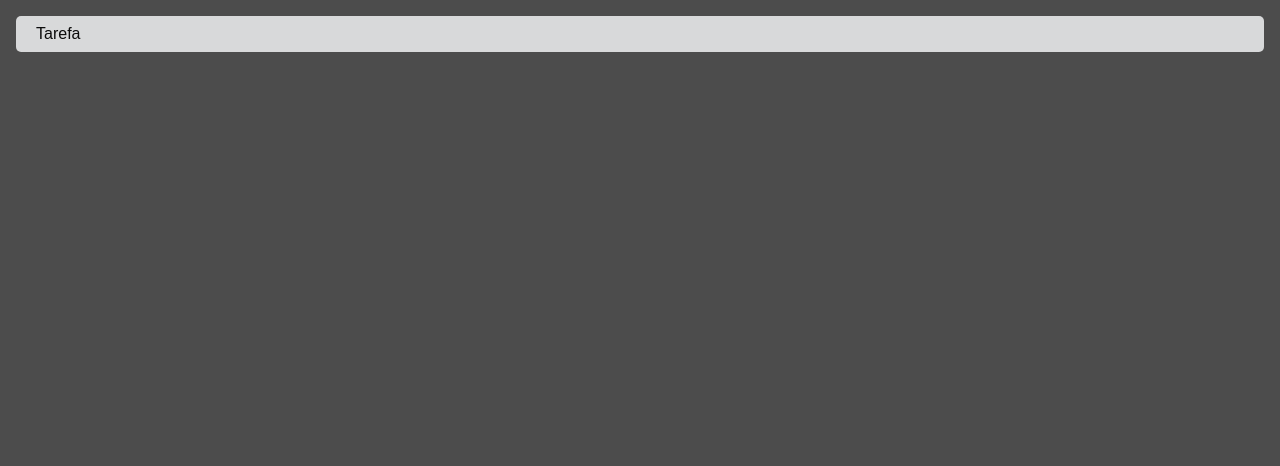
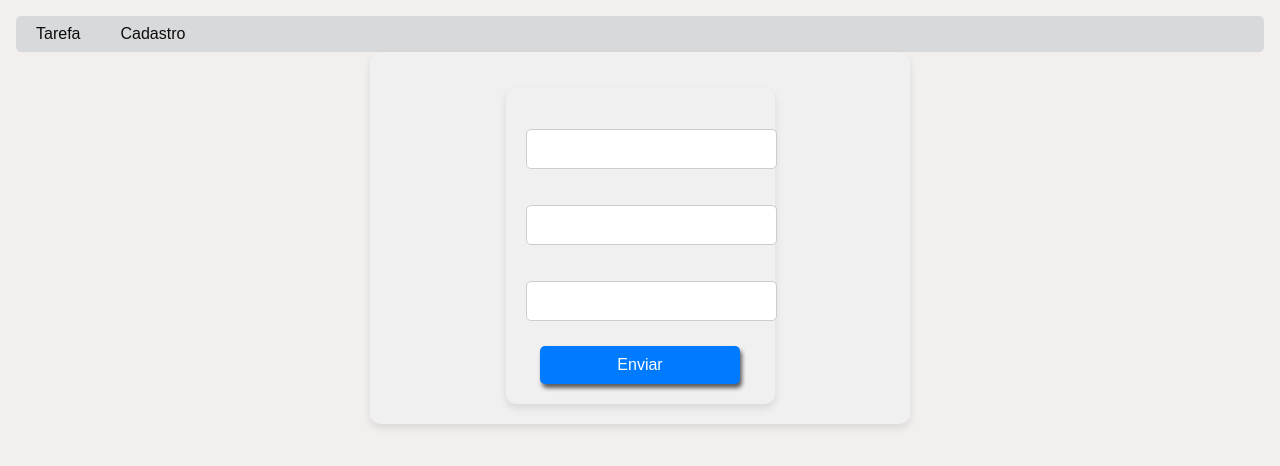
Before and after one commit to GersonAparecidoLima/React-modernizando, a React (Create React App) app: page /cadastro in a window 1280 px wide. Before the commit this address had no page. Shown: the top 466 px of the page. Built offline with nearby package versions, Linux system fonts and the light colour scheme.

Commit message:
Exercicio pronto 9

```diff
--- /dev/null
+++ b/src/components/FormularioGenerico/FormularioGenerico.module.scss
@@ -0,0 +1,41 @@
+.formularioGenerico {
+    display: flex;
+    flex-direction: column;
+    align-items: center;
+    padding: 20px;
+    background-color: #f0f0f0;
+    border-radius: 10px;
+    box-shadow: 0 4px 8px rgba(0, 0, 0, 0.1);
+
+    .inputContainer {
+      margin-bottom: 15px;
+      width: 100%;
+
+      label {
+        display: block;
+        margin-bottom: 5px;
+        font-size: 1rem;
+      }
+
+      input {
+        width: 100%;
+        padding: 10px;
+        border: 1px solid #ccc;
+        border-radius: 5px;
+      }
+    }
+
+    button {
+      padding: 10px 20px;
+      border: none;
+      border-radius: 5px;
+      background-color: #007bff;
+      color: white;
+      cursor: pointer;
+      font-size: 1rem;
+
+      &:hover {
+        background-color: #0056b3;
+      }
+    }
+  }
--- /dev/null
+++ b/src/components/FormularioGenerico/index.tsx
@@ -0,0 +1,54 @@
+import React, { useState } from 'react';
+import Botao from '../Botao';
+import style from './FormularioGenerico.module.scss';
+
+interface Campo {
+  label: string;
+  tipo: string;
+  nome: string;
+  valor: string;
+  placeholder?: string;
+  required?: boolean;
+}
+
+interface Props {
+  campos: Campo[];
+  onSubmit: (dados: { [key: string]: string }) => void;
+  tipoFormulario?: string;  // Adicionando tipoFormulario como opcional
+}
+
+function FormularioGenerico({ campos, onSubmit, tipoFormulario }: Props) {
+  const [formData, setFormData] = useState<{ [key: string]: string }>({});
+
+  function handleChange(event: React.ChangeEvent<HTMLInputElement>) {
+    const { name, value } = event.target;
+    setFormData({ ...formData, [name]: value });
+  }
+
+  function handleSubmit(event: React.FormEvent<HTMLFormElement>) {
+    event.preventDefault();
+    onSubmit(formData);
+  }
+
+  return (
+    <form className={`${style.formularioGenerico} ${tipoFormulario ? style[tipoFormulario] : ''}`} onSubmit={handleSubmit}>
+      {campos.map((campo, index) => (
+        <div key={index} className={style.inputContainer}>
+          <label htmlFor={campo.nome}>{campo.label}</label>
+          <input
+            type={campo.tipo}
+            name={campo.nome}
+            id={campo.nome}
+            value={formData[campo.nome] || campo.valor}
+            onChange={handleChange}
+            placeholder={campo.placeholder}
+            required={campo.required}
+          />
+        </div>
+      ))}
+      <Botao type="submit">Enviar</Botao>
+    </form>
+  );
+}
+
+export default FormularioGenerico;
--- a/src/index.css
+++ b/src/index.css
@@ -66,7 +66,7 @@ body {
 	justify-content: center;
 	font-family: 'Manjari', sans-serif;
 	color: #F0F0F0;
-	background-color: #4C4C4C;
+	background-color: #f3efef;
 	height: 100%;
 	width: 100%;
 	padding: 16px;
--- a/src/pages/App.tsx
+++ b/src/pages/App.tsx
@@ -1,6 +1,6 @@
 import React from 'react';
 import { BrowserRouter as Router, Route, Routes, Link } from 'react-router-dom';
-//import Cadastro from '../pages/Cadastro/Cadastro'; // Corrigi o caminho para as páginas
+import Cadastro from '../pages/Cadastro/Cadastro'; // Corrigido para importar o Cadastro.tsx corretamente
 import Tarefa from '../pages/Tarefa/Tarefa';
 import style from './App.module.scss'; // Importando o estilo do App
 
@@ -10,16 +10,18 @@ function App() {
       <div className={style.AppContainer}> {/* Adicionando uma classe de contêiner global */}
         <nav className={style.Navbar}>
           <ul>
-
             <li>
               <Link to="/tarefa" className={style.NavLink}>Tarefa</Link>
+            </li>
+            <li>
+              <Link to="/cadastro" className={style.NavLink}>Cadastro</Link> {/* Link para Cadastro */}
             </li>
           </ul>
         </nav>
 
         <Routes>
-
           <Route path="/tarefa" element={<Tarefa />} />
+          <Route path="/cadastro" element={<Cadastro />} /> {/* Nova rota para Cadastro */}
           <Route path="/" element={<h1>Bem-vindo ao Meu Aplicativo</h1>} />
         </Routes>
       </div>
--- /dev/null
+++ b/src/pages/Cadastro/Cadastro.module.scss
@@ -0,0 +1,57 @@
+.cadastro {
+    display: flex;
+    flex-direction: column;
+    align-items: center;
+    padding: 20px;
+    background-color: #f0f0f0;
+    border-radius: 10px;
+    box-shadow: 0 4px 8px rgba(0, 0, 0, 0.1);
+    width: 100%;
+    max-width: 500px;
+    margin: 0 auto;
+  }
+
+  .formularioGenerico {
+    width: 100%;
+    display: flex;
+    flex-direction: column;
+    gap: 15px; /* Espaçamento entre os campos */
+  }
+
+  .inputContainer {
+    margin-bottom: 15px;
+    width: 100%;
+
+    label {
+      display: block;
+      margin-bottom: 5px;
+      font-size: 1rem;
+      color: #000; /* Definindo a cor da label como preta */
+    }
+
+    input {
+      width: 100%;
+      padding: 10px;
+      border: 1px solid #ccc;
+      border-radius: 5px;
+      font-size: 1rem;
+      color: #000; /* Definindo a cor do texto do input como preta */
+      box-sizing: border-box;
+    }
+  }
+
+  button {
+    padding: 10px 20px;
+    border: none;
+    border-radius: 5px;
+    background-color: #007bff;
+    color: white;
+    cursor: pointer;
+    font-size: 1rem;
+    width: 100%;
+    margin-top: 10px;
+
+    &:hover {
+      background-color: #0056b3;
+    }
+  }
--- /dev/null
+++ b/src/pages/Cadastro/Cadastro.tsx
@@ -0,0 +1,24 @@
+import React from 'react';
+import FormularioGenerico from '../../components/FormularioGenerico'; // Importando o FormularioGenerico
+import style from './Cadastro.module.scss';
+
+function Cadastro() {
+  const campos = [
+    { label: 'Nome', tipo: 'text', nome: 'nome', valor: '', required: true },
+    { label: 'Email', tipo: 'email', nome: 'email', valor: '', required: true },
+    { label: 'Senha', tipo: 'password', nome: 'senha', valor: '', required: true },
+  ];
+
+  function handleSubmit(dados: { [key: string]: string }) {
+    console.log(dados);  // Aqui você pode processar os dados do formulário
+  }
+
+  return (
+    <div className={style.cadastro}>
+      <h2>Cadastro de Usuário</h2>
+      <FormularioGenerico campos={campos} onSubmit={handleSubmit} tipoFormulario="cadastro" />
+    </div>
+  );
+}
+
+export default Cadastro;
```
